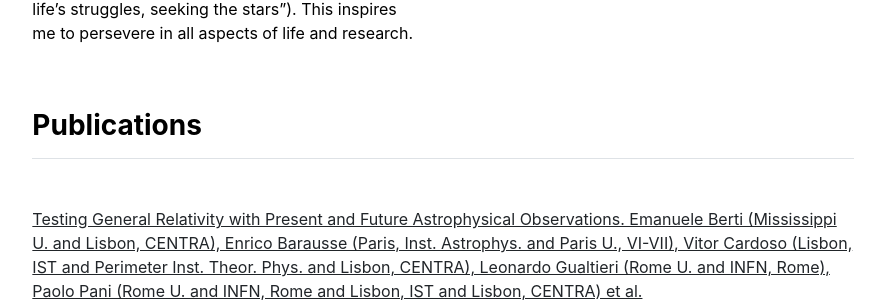
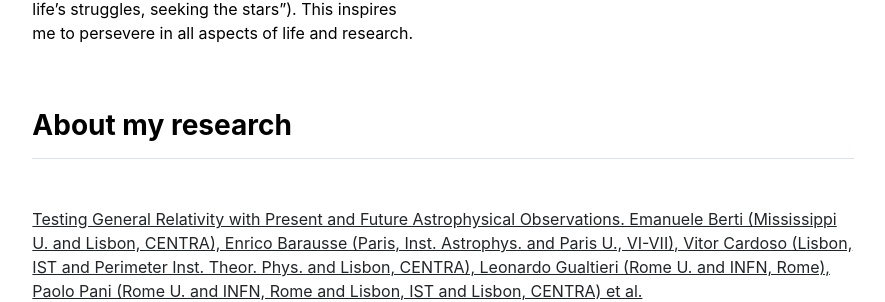
Before and after one commit to YingfeiLu/yingfeilu.github.io, a Jekyll site: the page built from index.md, in a window 1280 px wide. Shown: the part 1186-1488 px from the top of the page, without its empty margins (197-1082 px from the left). Built offline with Jekyll 4.4.1, drawn with Linux system fonts in a browser that asks for light colours.

Commit message:
Update publications.html

```diff
--- a/_includes/publications.html
+++ b/_includes/publications.html
@@ -1,6 +1,6 @@
 <div class="row g-5 mb-5">
   <div>
-    <h3 class="fw-bold border-bottom pb-3 mb-5">Publications</h3>
+    <h3 class="fw-bold border-bottom pb-3 mb-5">About my research</h3>
     {% if page.title == "Home" %}
       {% for item in site.data.publications.featured %}
         <p><a href="{{ item.url }}">{{ item.name }}</a></p>
```
